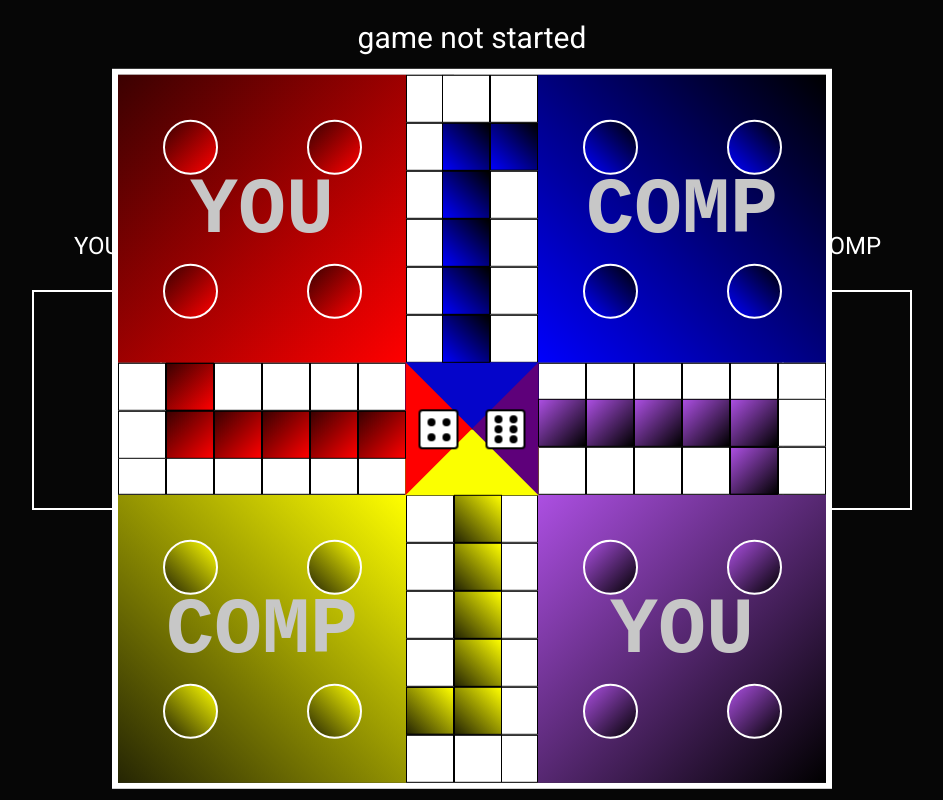
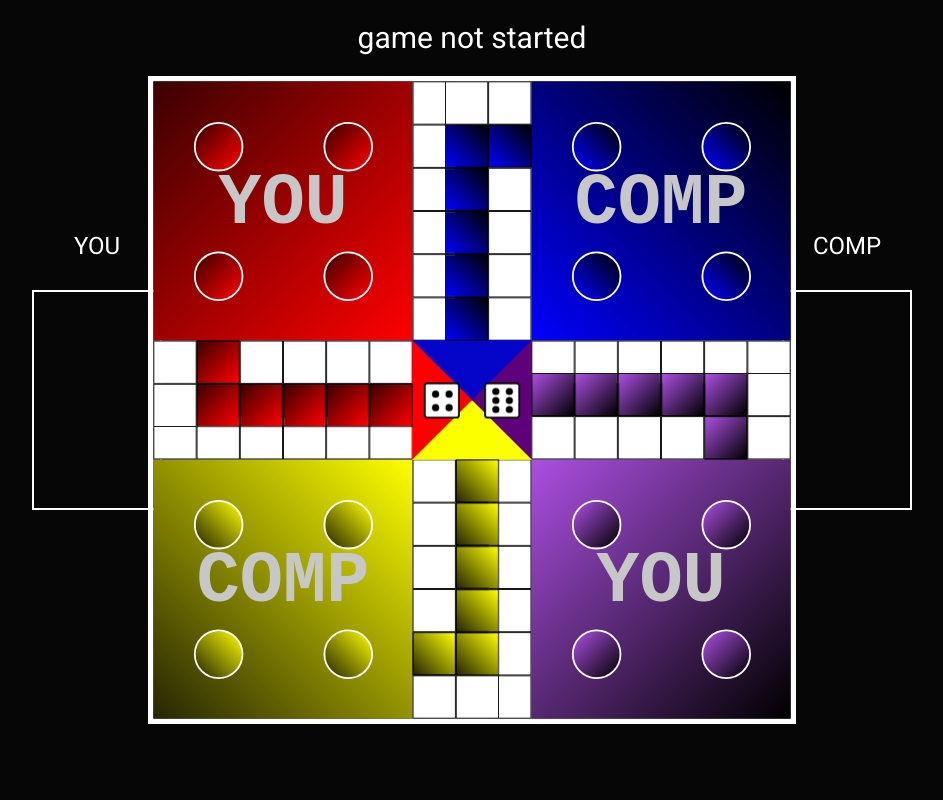
Before and after one commit to lenajeremy/ludo-game, a website: page index.html in a window 1280 px wide. Shown: the whole page, without its empty margins (168-1111 px from the left). Drawn offline with Linux system fonts and the light colour scheme.

Commit message:
still trying to fix the board

```diff
--- a/ludo.css
+++ b/ludo.css
@@ -19,7 +19,7 @@ h1{
   position: absolute;
   left: 50%;
   top: 50%;
-  transform: translate(-50%, -46%);
+  transform: translate(-50%, -50%) scale(0.9);
   border: 6px solid white;
 }
 .house {
```
